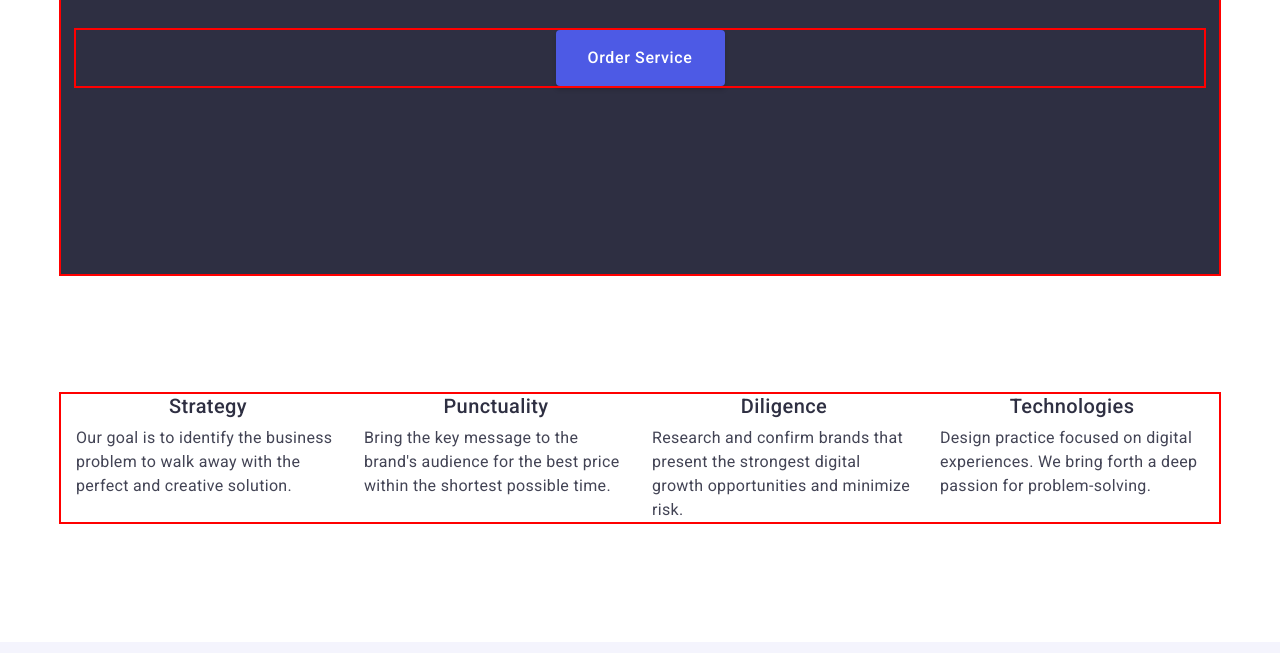
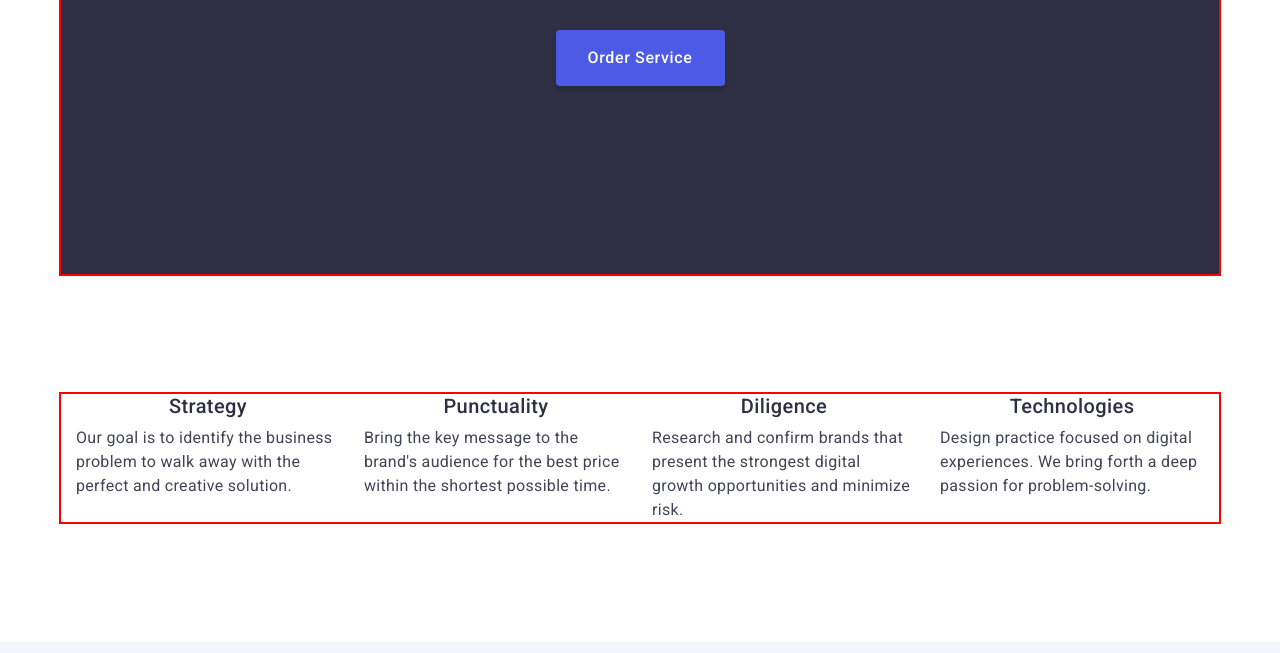
Before and after one commit to mish3mish/goit-markup-hw-03, a plain HTML site: page index.html in a window 1280 px wide. Shown: the part 447-1100 px from the top of the page. Drawn offline with nearby package versions, Linux system fonts and the light colour scheme.

Commit message:
hm03 update 8

```diff
--- a/css/styles.css
+++ b/css/styles.css
@@ -140,6 +140,8 @@ img {
 /************** HERO **************/
 
 .hero {
+  /* padding-top: 188px;
+  padding-bottom: 188px; */
 }
 
 .hero-container {
--- a/index.html
+++ b/index.html
@@ -59,9 +59,7 @@
       <section class="hero">
         <div class="container hero-container">
           <h1 class="hero-title">Effective Solutions for Your Business</h1>
-          <div class="container">
-            <button class="hero-btn" type="button">Order Service</button>
-          </div>
+          <button class="hero-btn" type="button">Order Service</button>
         </div>
       </section>
       <section class="features">
```
